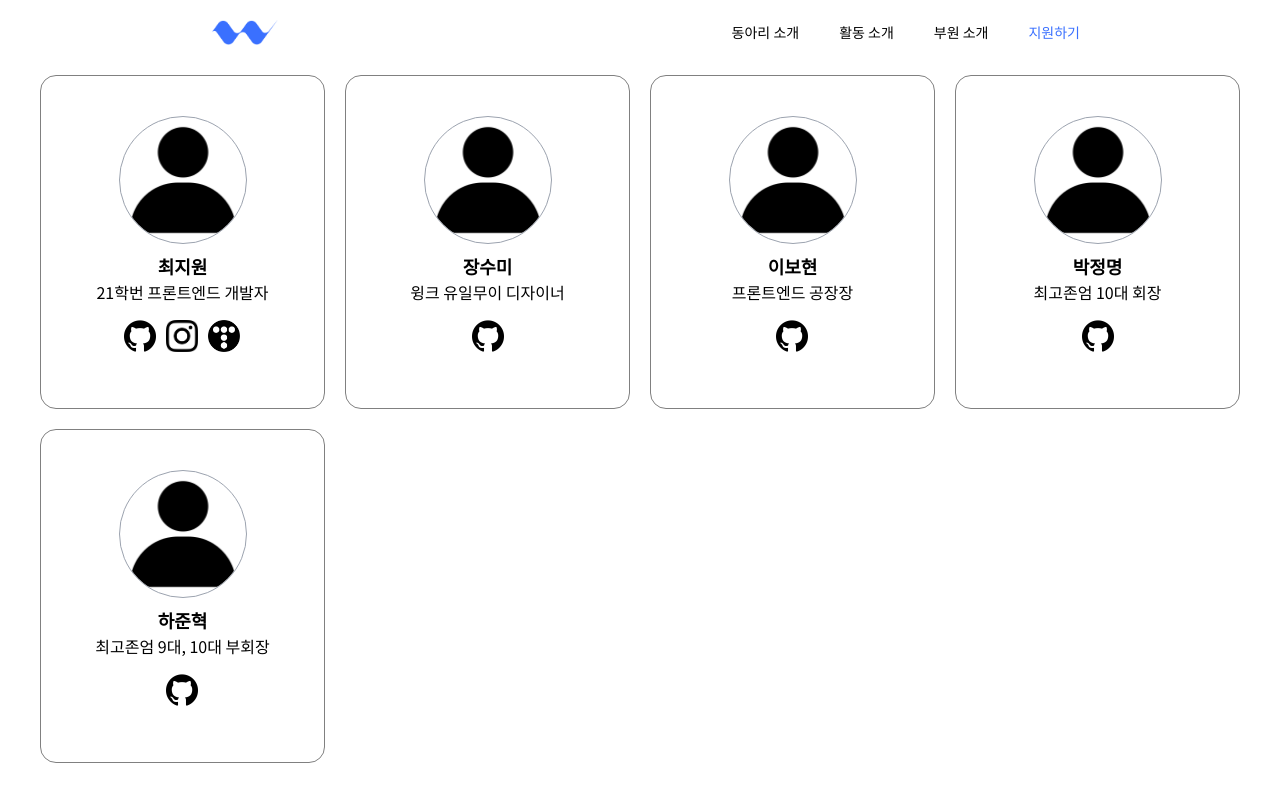
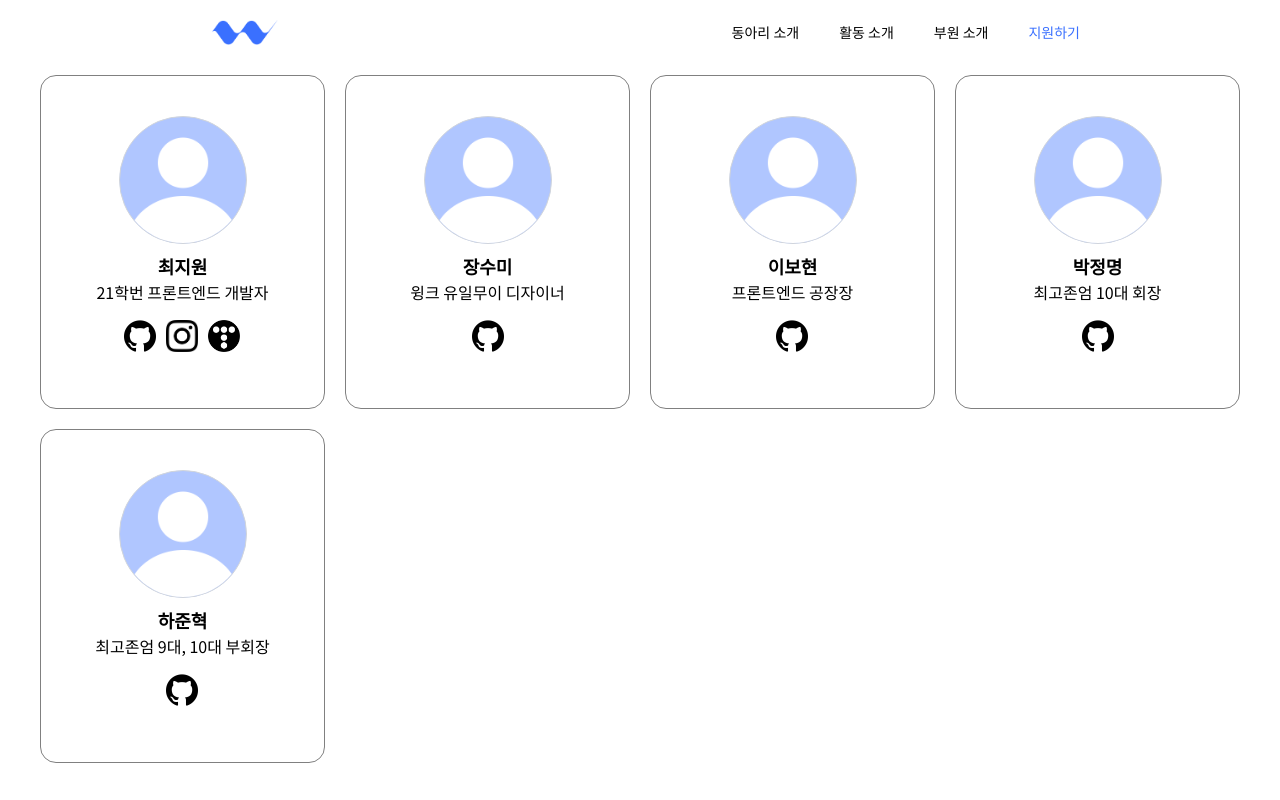
Before and after one commit to KMU-WINK/wink-official-frontend, a Next.js app: page /member in a window 1280 px wide. Shown: the top 800 px of the page. Built offline with nearby package versions, Linux system fonts and the light colour scheme.

Commit message:
chore: 프로필 이미지 및 배경 색상 조정

```diff
--- a/src/pages/member.tsx
+++ b/src/pages/member.tsx
@@ -25,7 +25,7 @@ const Profile = ({ name, role, github, instagram, blog, image }: userInfo) => {
   return (
     <div className="flex flex-col items-center py-10 border border-[#808080] rounded-2xl">
       <Image
-        className="w-32 h-32 rounded-full border border-gray-400 mb-2"
+        className="w-32 h-32 rounded-full border border-gray-300 bg-[#B0C6FF] mb-2"
         src={image ? image : profile}
         alt={`${name}'s profile image`}
       />
```
Also changed, not shown: public/profile.png.
